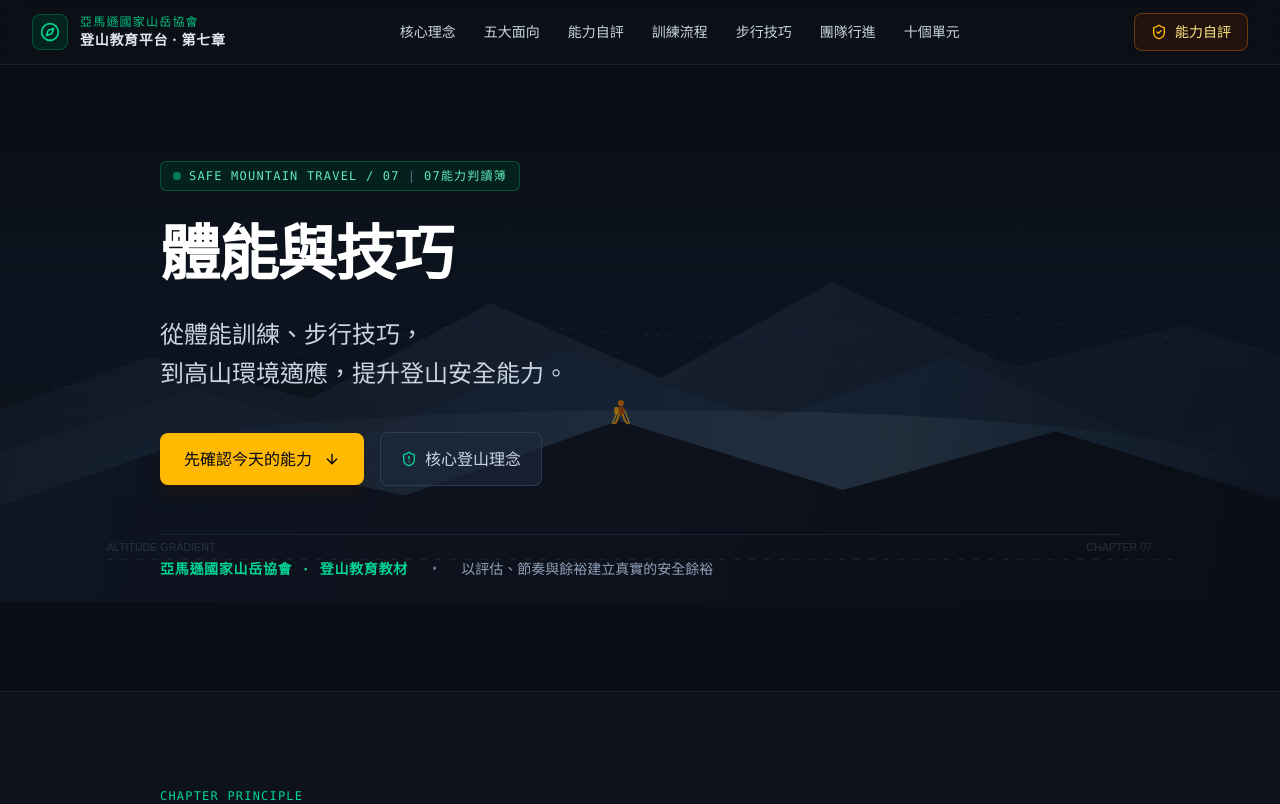
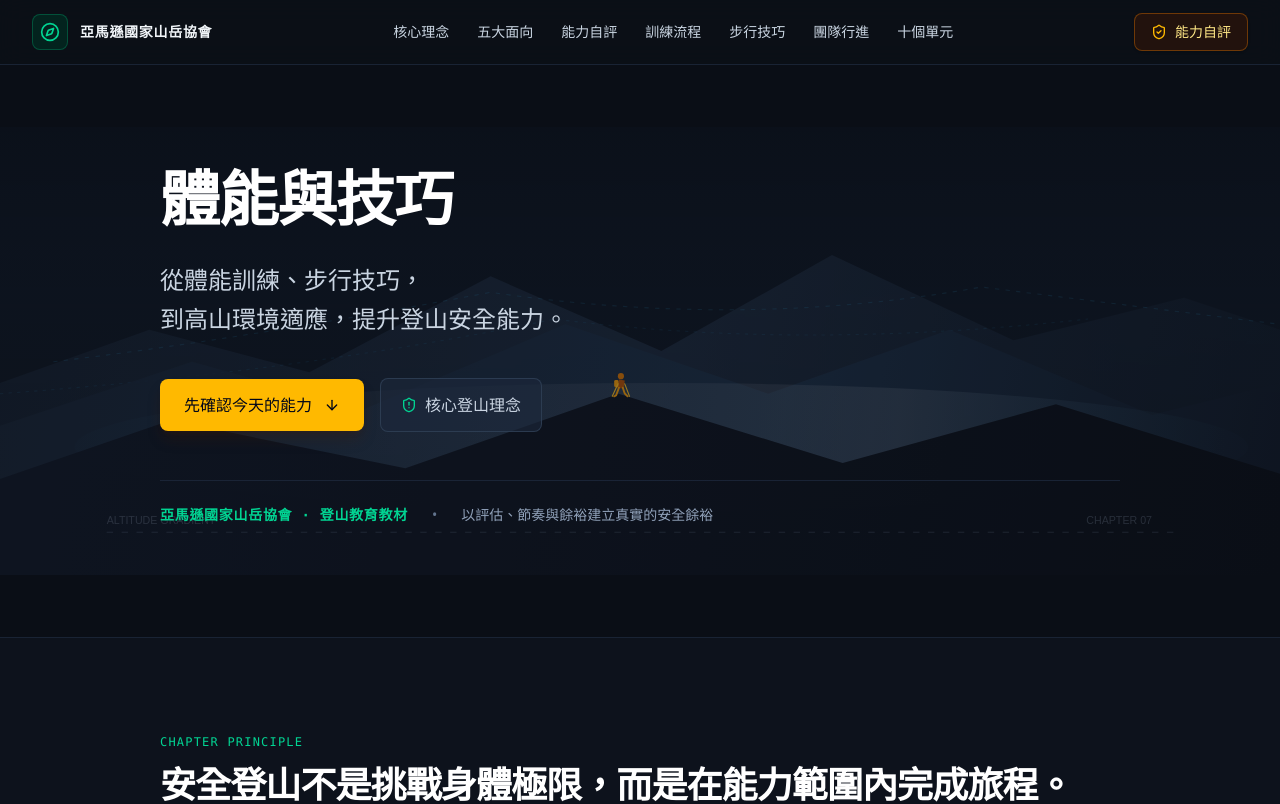
Before and after one commit to transfera920-cloud/amazon-skill, a React (Vite) app: page / in a window 1280 px wide. Shown: the top 804 px of the page. Built offline with nearby package versions, Linux system fonts and the light colour scheme.

Commit message:
chore: update domain and simplify UI branding
Migrate site canonical URL to chapter07.amazon-hike.com, fix sitemap link, and simplify header and footer components by removing chapter-specific badges.

```diff
--- a/index.html
+++ b/index.html
@@ -8,7 +8,7 @@
       name="description"
       content="學習登山體能、步行技巧、登山杖、負重管理、高山環境適應與團隊行進，從五個能力面向判讀當下狀態，在能力範圍內完成每一次安全旅程。"
     />
-    <link rel="canonical" href="https://amazon-hike.com/intro" />
+    <link rel="canonical" href="https://chapter07.amazon-hike.com/" />
 
     <!-- Open Graph -->
     <meta property="og:type" content="article" />
@@ -17,7 +17,7 @@
       property="og:description"
       content="學習登山體能、步行技巧、登山杖、負重管理、高山環境適應與團隊行進，從五個能力面向判讀當下狀態，在能力範圍內完成每一次安全旅程。"
     />
-    <meta property="og:url" content="https://amazon-hike.com/intro" />
+    <meta property="og:url" content="https://chapter07.amazon-hike.com/" />
     <meta property="og:site_name" content="亞馬遜國家山岳協會" />
     <meta property="og:locale" content="zh_TW" />
 
@@ -64,13 +64,13 @@
                 "@type": "ListItem",
                 "position": 2,
                 "name": "第七章｜體能與技巧",
-                "item": "https://amazon-hike.com/intro#top"
+                "item": "https://chapter07.amazon-hike.com/"
               }
             ]
           },
           {
             "@type": "Article",
-            "@id": "https://amazon-hike.com/intro#article",
+            "@id": "https://chapter07.amazon-hike.com/#article",
             "isPartOf": {
               "@id": "https://amazon-hike.com/intro#website"
             },
@@ -80,7 +80,7 @@
             "headline": "第七章｜體能與技巧",
             "description": "學習登山體能、步行技巧、登山杖、負重管理、高山環境適應與團隊行進，從五個能力面向判讀當下狀態，在能力範圍內完成每一次安全旅程。",
             "inLanguage": "zh-TW",
-            "mainEntityOfPage": "https://amazon-hike.com/intro"
+            "mainEntityOfPage": "https://chapter07.amazon-hike.com/"
           }
         ]
       }
@@ -90,7 +90,7 @@
     <!-- Root container pre-populated with pristine initial semantic HTML for SEO and instant accessibility -->
     <div id="root">
       <header>
-        <p>亞馬遜國家山岳協會｜登山安全教育知識平台｜SAFE MOUNTAIN TRAVEL / 07｜07能力判讀簿</p>
+        <p>亞馬遜國家山岳協會</p>
       </header>
 
       <main>
@@ -492,7 +492,6 @@
 
       <footer>
         <p>亞馬遜國家山岳協會 ／ 登山教育平台</p>
-        <p>Chapter 07 · 體能與技巧</p>
       </footer>
     </div>
     <script type="module" src="/src/main.tsx"></script>
--- a/src/components/Footer.tsx
+++ b/src/components/Footer.tsx
@@ -1,11 +1,11 @@
 import React from 'react';
-import { Compass, ShieldCheck } from 'lucide-react';
+import { Compass } from 'lucide-react';
 
 export const Footer: React.FC = () => {
   return (
-    <footer className="bg-[#080b11] text-slate-400 py-12 sm:py-16 border-t border-slate-800">
+    <footer className="bg-[#080b11] text-slate-400 py-10 sm:py-12 border-t border-slate-800">
       <div className="max-w-5xl mx-auto px-4 sm:px-6 lg:px-8">
-        <div className="flex flex-col md:flex-row items-center justify-between gap-6 pb-8 border-b border-slate-800/80">
+        <div className="flex flex-col md:flex-row items-center justify-between gap-6">
           <div className="flex items-center space-x-3">
             <div className="w-8 h-8 rounded-lg bg-emerald-950/70 border border-emerald-500/30 flex items-center justify-center text-emerald-400">
               <Compass className="w-4 h-4" />
@@ -13,15 +13,12 @@ export const Footer: React.FC = () => {
             <div>
               <div className="text-sm font-semibold text-slate-200">
                 <a
-                  href="https://amazon-hike.com/intro"
+                  href="https://amazon-hike.com/"
                   className="hover:text-emerald-400 transition-colors"
                 >
                   亞馬遜國家山岳協會
                 </a>{" "}
                 ／ 登山教育平台
-              </div>
-              <div className="text-xs text-slate-400 font-mono">
-                Chapter 07 · 體能與技巧
               </div>
             </div>
           </div>
@@ -44,16 +41,6 @@ export const Footer: React.FC = () => {
             </a>
           </div>
         </div>
-
-        <div className="pt-6 flex flex-col sm:flex-row items-center justify-between text-xs text-slate-400 gap-4">
-          <div className="flex items-center gap-2">
-            <ShieldCheck className="w-3.5 h-3.5 text-emerald-500" />
-            <span>登山安全教育非營利知識平台 · 嚴格遵守戶外安全指引</span>
-          </div>
-          <div className="font-mono">
-            SAFE MOUNTAIN TRAVEL · 07 CAPABILITY &amp; TECHNIQUE
-          </div>
-        </div>
       </div>
     </footer>
   );
--- a/src/components/Hero.tsx
+++ b/src/components/Hero.tsx
@@ -11,14 +11,6 @@ export const Hero: React.FC = () => {
       </div>
 
       <div className="relative z-10 max-w-5xl mx-auto px-4 sm:px-6 lg:px-8 pt-16 pb-20 sm:pt-24 sm:pb-28">
-        {/* Badge & Code */}
-        <div className="inline-flex items-center gap-2 px-3 py-1.5 rounded-md bg-emerald-950/60 border border-emerald-500/30 text-emerald-300 text-xs tracking-widest uppercase mb-6 font-mono">
-          <span className="w-2 h-2 rounded-full bg-emerald-400 animate-pulse" />
-          <span>SAFE MOUNTAIN TRAVEL / 07</span>
-          <span className="text-slate-500">|</span>
-          <span>07能力判讀簿</span>
-        </div>
-
         {/* Sole H1 Header */}
         <h1 className="text-4xl sm:text-5xl lg:text-6xl font-bold tracking-tight text-white leading-tight mb-6">
           體能與技巧
--- a/src/components/Navbar.tsx
+++ b/src/components/Navbar.tsx
@@ -27,14 +27,9 @@ export const Navbar: React.FC = () => {
             <div className="w-9 h-9 rounded-lg bg-emerald-950/70 border border-emerald-500/30 flex items-center justify-center text-emerald-400 group-hover:border-emerald-400 transition-colors">
               <Compass className="w-5 h-5" />
             </div>
-            <div className="flex flex-col">
-              <span className="text-xs tracking-widest text-emerald-400/90 font-medium">
-                亞馬遜國家山岳協會
-              </span>
-              <span className="text-sm font-semibold text-slate-200 tracking-wider">
-                登山教育平台 · 第七章
-              </span>
-            </div>
+            <span className="text-sm font-semibold text-slate-100 tracking-wider group-hover:text-emerald-400 transition-colors">
+              亞馬遜國家山岳協會
+            </span>
           </a>
 
           {/* Desktop Nav Links */}
```
Also changed, not shown: public/robots.txt, 1 other file (tests, documents, lock files or other folders).
